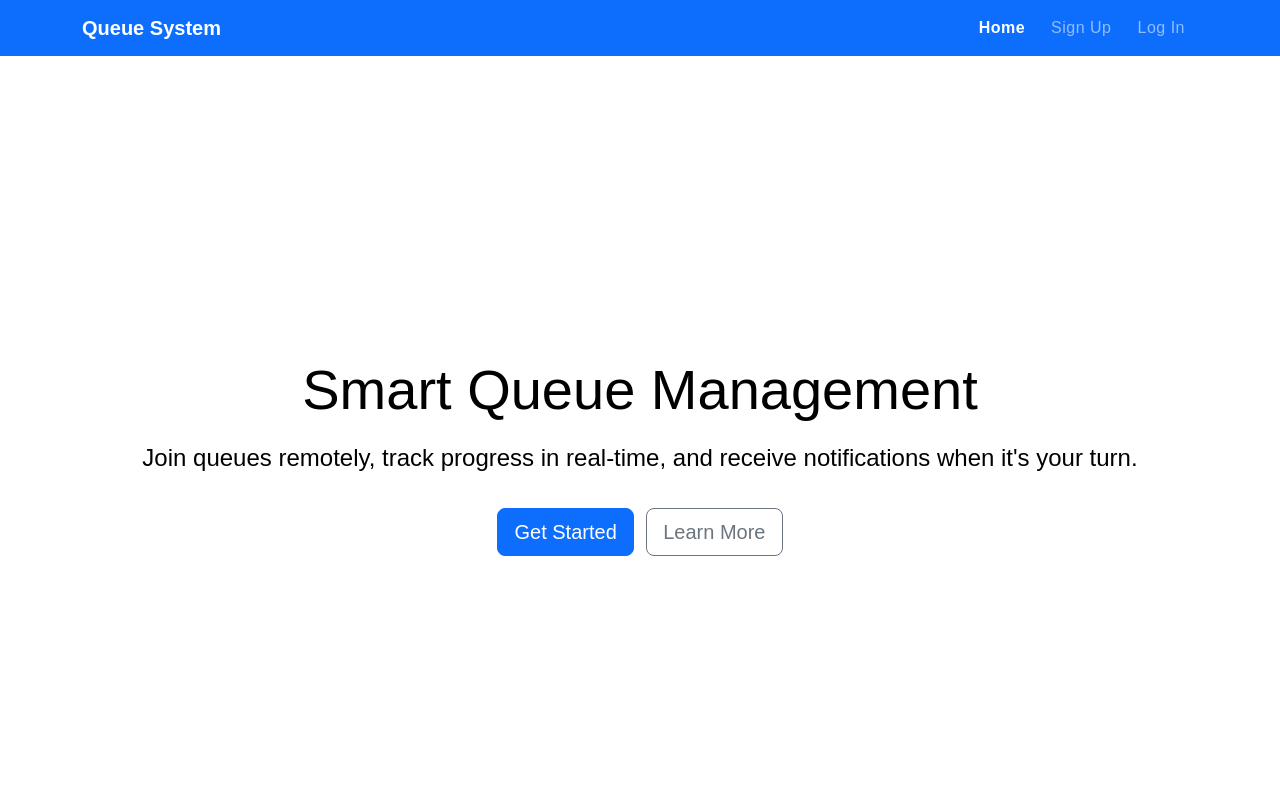
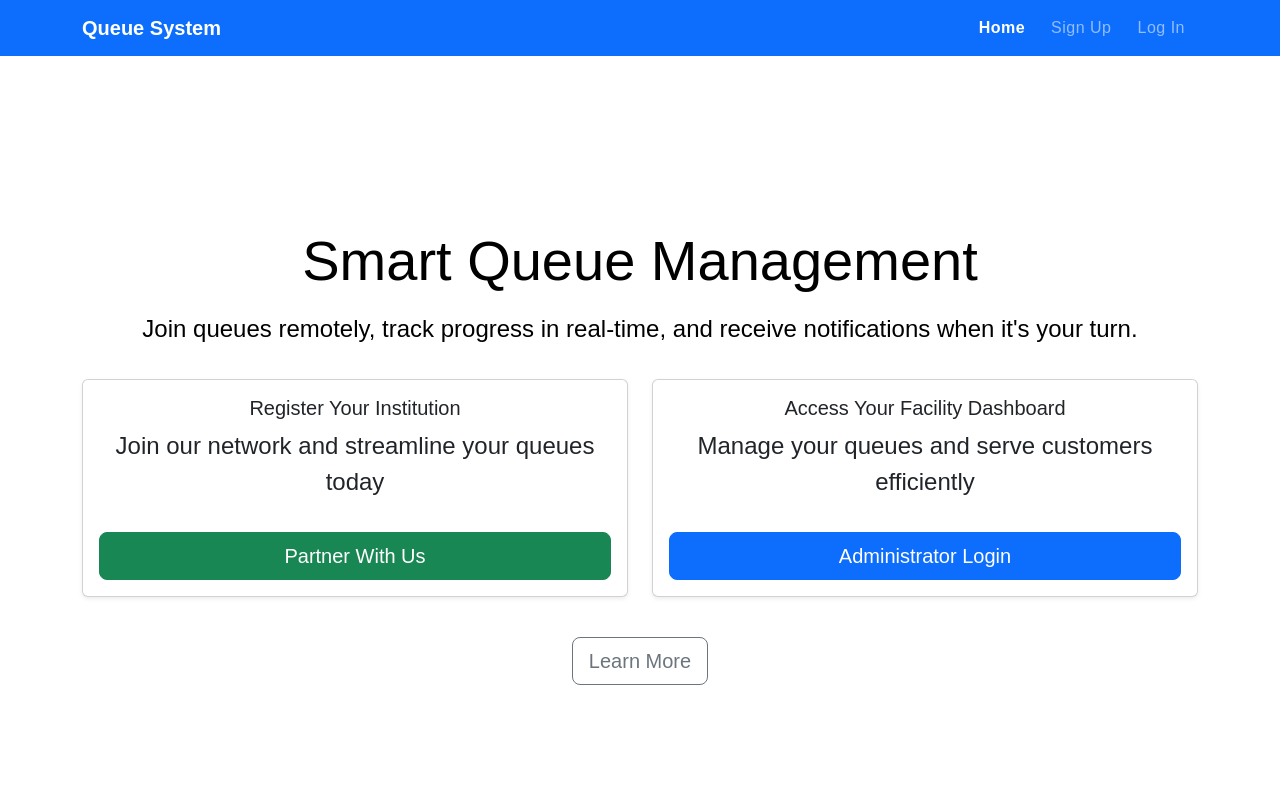
Before and after one commit to FisnikM19/Queue-System, a plain HTML site: page index.html in a window 1280 px wide. Shown: the top 800 px of the page. Drawn offline with nearby package versions, Linux system fonts and the light colour scheme.

Commit message:
fourth-commit
We have changed the main section.

```diff
--- a/home.css
+++ b/home.css
@@ -214,7 +214,7 @@ section:where(.in-view) {
 }
 
 /* Submit button animation */
-.btn-primary {
+.btn {
     transition: all 0.3s ease;
 }
 
@@ -222,3 +222,8 @@ section:where(.in-view) {
     transform: translateY(-3px);
     box-shadow: 0 5px 15px rgba(13, 110, 253, 0.4);
 }
+
+.btn-success:hover {
+    transform: translateY(-3px);
+    box-shadow: 0 5px 15px rgba(13, 110, 253, 0.4);
+}
--- a/index.html
+++ b/index.html
@@ -38,8 +38,30 @@
     <div class="container hero-content">
         <h1>Smart Queue Management</h1>
         <p>Join queues remotely, track progress in real-time, and receive notifications when it's your turn.</p>
+
+        <div class="row justify-content-center mb-4">
+            <div class="col-md-6">
+                <div class="card shadow-sm mb-3">
+                    <div class="card-body text-center">
+                        <h5 class="card-title">Register Your Institution</h5>
+                        <p class="card-text">Join our network and streamline your queues today</p>
+                        <a href="#" class="btn btn-success btn-lg w-100">Partner With Us</a>
+                    </div>
+                </div>
+            </div>
+
+            <div class="col-md-6">
+                <div class="card shadow-sm">
+                    <div class="card-body text-center">
+                        <h5 class="card-title">Access Your Facility Dashboard</h5>
+                        <p class="card-text">Manage your queues and serve customers efficiently</p>
+                        <a href="#" class="btn btn-primary btn-lg w-100">Administrator Login</a>
+                    </div>
+                </div>
+            </div>
+        </div>
+
         <div>
-            <a href="#" class="btn btn-primary btn-lg me-2">Get Started</a>
             <a href="#" class="btn btn-outline-secondary btn-lg">Learn More</a>
         </div>
     </div>
@@ -314,6 +336,7 @@
 </section>
 
 
+<!-- FOOTER -->
 <footer class="bg-primary text-white text-center py-3 mt-5">
     <div class="container">
         <p class="mb-0">© 2025 Queue Management System. All rights reserved.</p>
```
